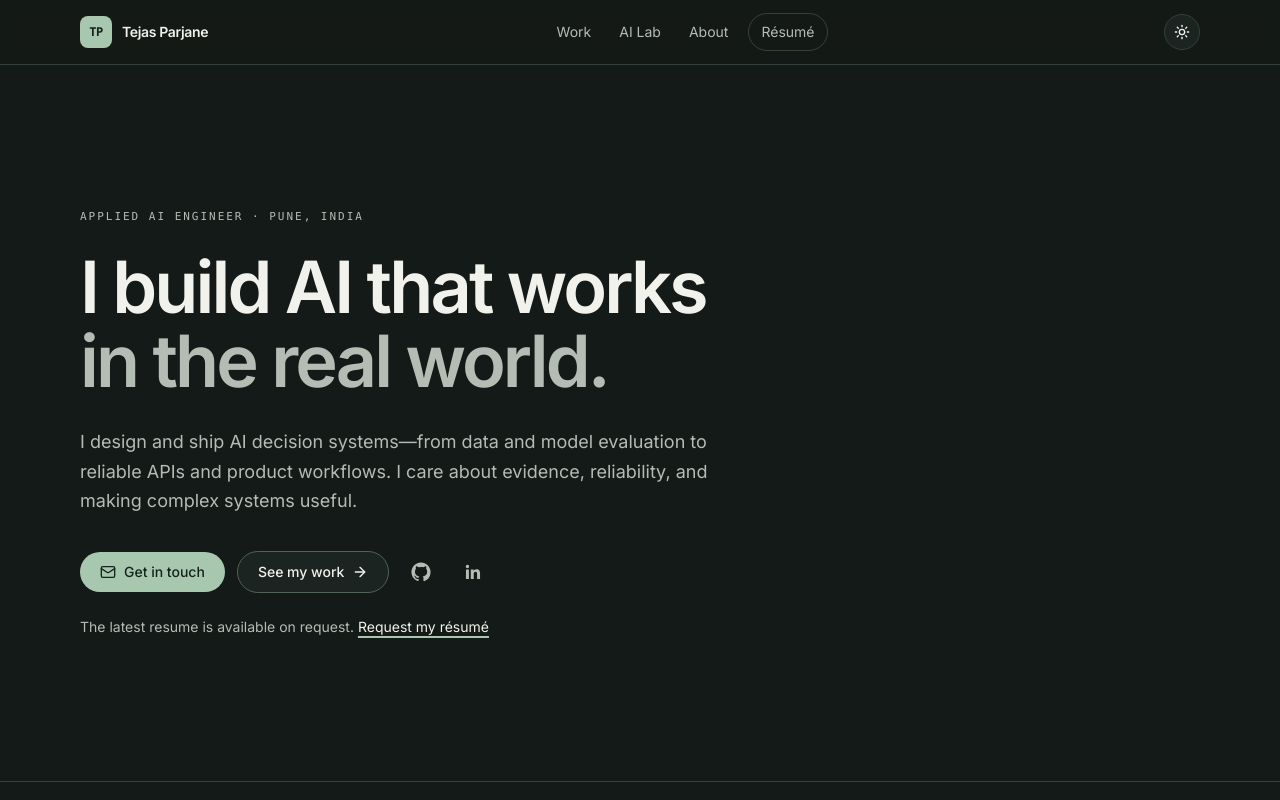
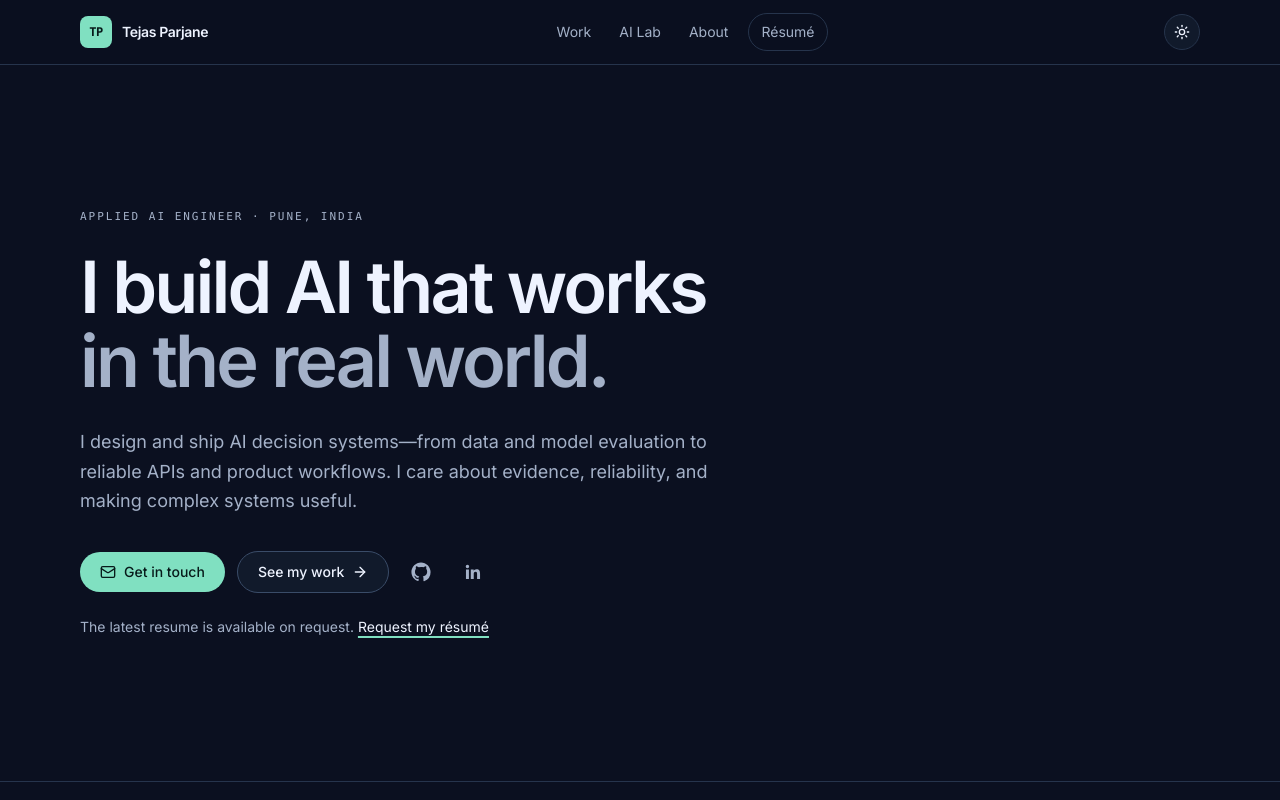
Before and after one commit to tejas-parjane/tejas-parjane.github.io, a React (Vite) app: page / in a window 1280 px wide. Shown: the top 800 px of the page. Built offline with nearby package versions, Linux system fonts and the light colour scheme.

Commit message:
modernize dark theme palette

```diff
--- a/src/styles/index.css
+++ b/src/styles/index.css
@@ -18,18 +18,18 @@
 }
 
 [data-theme='dark'] {
-  --canvas: #141a17;
-  --surface: #1b2420;
-  --surface-2: #222d27;
-  --ink: #f1f2eb;
-  --muted: #b3bdb4;
-  --line: #354239;
-  --line-strong: #506155;
-  --lime: #a7c7ae;
-  --lime-ink: #14231b;
-  --focus: #b8ddc0;
+  --canvas: #0b1020;
+  --surface: #111a2b;
+  --surface-2: #172338;
+  --ink: #eef3ff;
+  --muted: #a4b1c8;
+  --line: #26344c;
+  --line-strong: #3a4c68;
+  --lime: #80e0c1;
+  --lime-ink: #071a1a;
+  --focus: #9cf2d2;
 
-  --shadow-card: 0 1px 2px rgba(0, 0, 0, 0.3), 0 12px 32px rgba(0, 0, 0, 0.22);
+  --shadow-card: 0 1px 2px rgba(0, 0, 0, 0.28), 0 16px 40px rgba(0, 0, 0, 0.25);
 }
 
 @theme inline {
```
